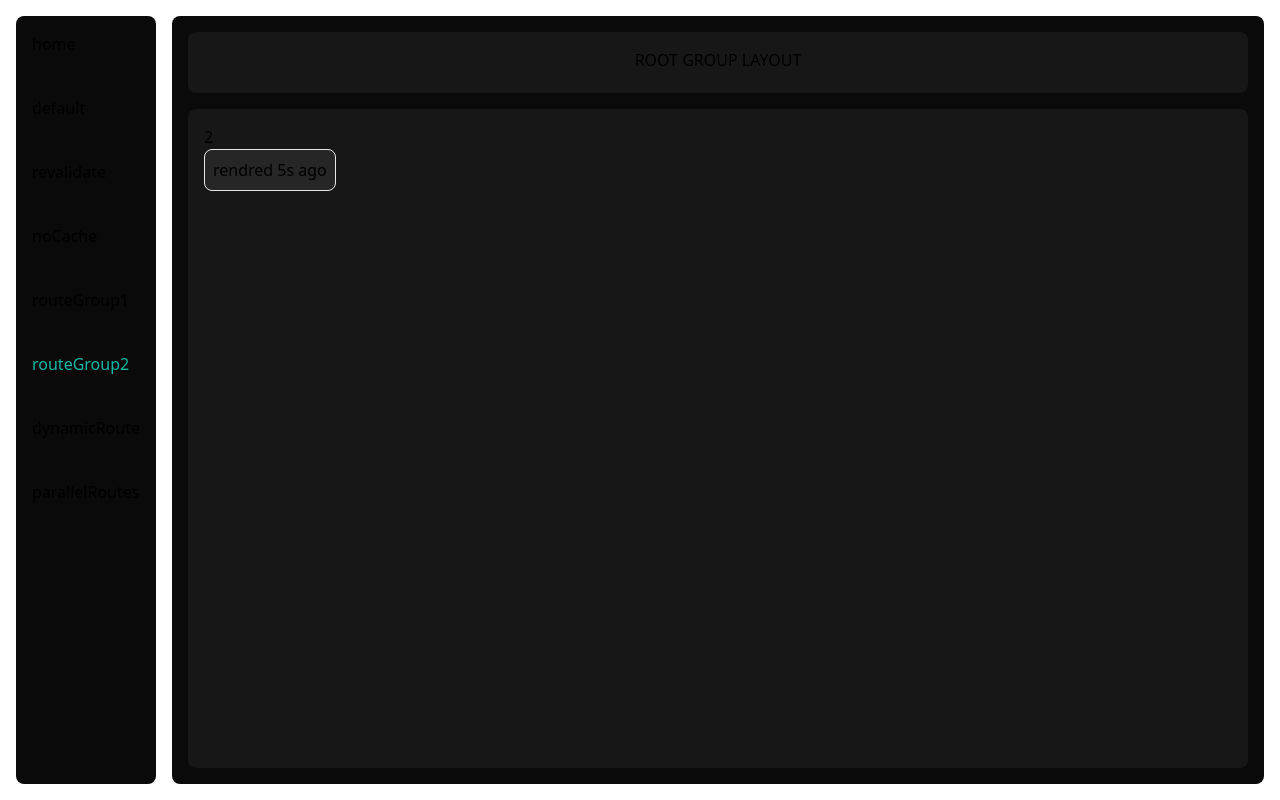
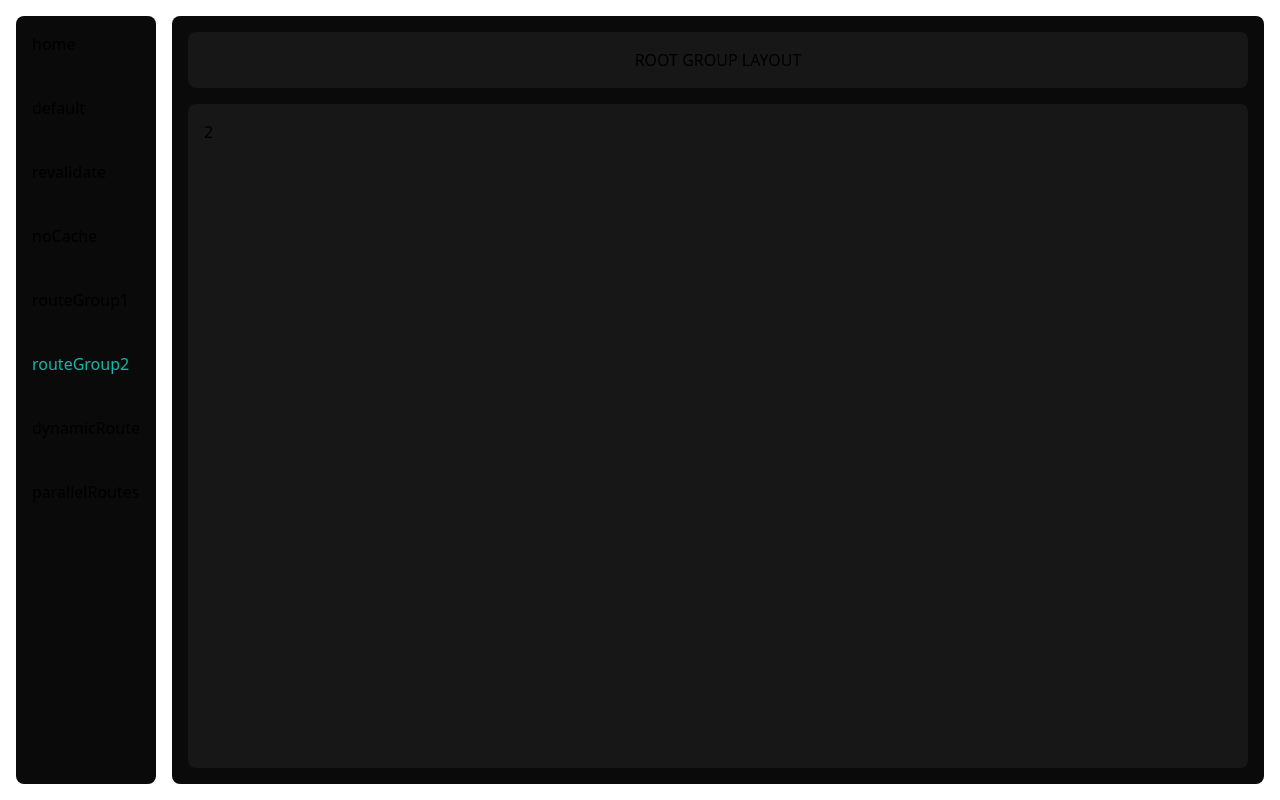
Before and after one commit to Merzaad/learning_next_app_router, a Next.js app: page /routeGroup2 in a window 1280 px wide. Built offline with nearby package versions, Linux system fonts and the light colour scheme.

Commit message:
fix styles

```diff
--- a/app/(routeGroup)/layout.tsx
+++ b/app/(routeGroup)/layout.tsx
@@ -1,7 +1,7 @@
 export default function Layout({ children }: { children: React.ReactNode }) {
   return (
     <div className='flex gap-4 flex-col h-full'>
-      <div className='rounded-lg bg-neutral-900 p-4 h-16 flex gap-4 justify-center'>
+      <div className='rounded-lg bg-neutral-900 p-4 h-min flex gap-4 justify-center'>
         ROOT GROUP LAYOUT
       </div>
       {children}
--- a/app/(routeGroup)/routeGroup1/page.tsx
+++ b/app/(routeGroup)/routeGroup1/page.tsx
@@ -1,11 +1,3 @@
-import TimeAgo from '@/components/TimeAgo'
-
 export default function Page() {
-  const cachedTime = Date.now() / 1000
-  return (
-    <div className='rounded-lg bg-neutral-900 p-4 h-full'>
-      1
-      <TimeAgo baseTime={cachedTime} />
-    </div>
-  )
+  return <div className='rounded-lg bg-neutral-900 p-4 h-full'>1</div>
 }
--- a/app/(routeGroup)/routeGroup2/page.tsx
+++ b/app/(routeGroup)/routeGroup2/page.tsx
@@ -1,11 +1,3 @@
-import TimeAgo from '@/components/TimeAgo'
-
 export default function Page() {
-  const cachedTime = Date.now() / 1000
-  return (
-    <div className='rounded-lg bg-neutral-900 p-4 h-full'>
-      2
-      <TimeAgo baseTime={cachedTime} />
-    </div>
-  )
+  return <div className='rounded-lg bg-neutral-900 p-4 h-full'>2</div>
 }
--- a/app/_privateFolder/globals.css
+++ b/app/_privateFolder/globals.css
@@ -17,4 +17,5 @@
 html {
   color: var(--foreground);
   background: var(--background);
+  color-scheme: only dark;
 }
--- a/app/dynamicRoute/layout.tsx
+++ b/app/dynamicRoute/layout.tsx
@@ -4,7 +4,7 @@ import Link from 'next/link'
 export default function Layout({ children }: { children: React.ReactNode }) {
   return (
     <div className='flex gap-4 flex-col h-full'>
-      <div className='rounded-lg bg-neutral-900 p-4 h-16 flex gap-4 '>
+      <div className='rounded-lg bg-neutral-900 p-4 h-min flex gap-4 flex-wrap'>
         <Link href='/dynamicRoute/test'>
           <Button>/test</Button>
         </Link>
--- a/app/page.tsx
+++ b/app/page.tsx
@@ -1,7 +1,3 @@
 export default function Page() {
-  return (
-    <div className='flex gap-4 justify-center items-center border-1 border-cyan-500 p-2 '>
-      home page
-    </div>
-  )
+  return <div className='p-4 bg-neutral-900 rounded-lg h-full'>HOME</div>
 }
--- a/app/parallelRoutes/@one/page.tsx
+++ b/app/parallelRoutes/@one/page.tsx
@@ -1,3 +1,3 @@
 export default function Page() {
-  return <div>parallel1</div>
+  return <div className='bg-neutral-900 p-4 rounded-lg'>parallel1</div>
 }
--- a/app/parallelRoutes/@two/page.tsx
+++ b/app/parallelRoutes/@two/page.tsx
@@ -1,3 +1,3 @@
 export default function Page() {
-  return <div>parallel2</div>
+  return <div className='bg-neutral-900 p-4 rounded-lg'>parallel2</div>
 }
--- a/components/Navbar.tsx
+++ b/components/Navbar.tsx
@@ -15,7 +15,7 @@ export default function Navbar() {
   ]
   const pathname = usePathname()
   return (
-    <div className='flex flex-col items-center gap-2 rounded-lg min-h-full bg-neutral-950 w-min  overflow-y-auto'>
+    <div className='flex flex-col items-center gap-2 rounded-lg min-h-full bg-neutral-950 w-min  overflow-y-auto dark:bg-neutral-950'>
       {routes.map((route) => (
         <div
           key={route}
```
